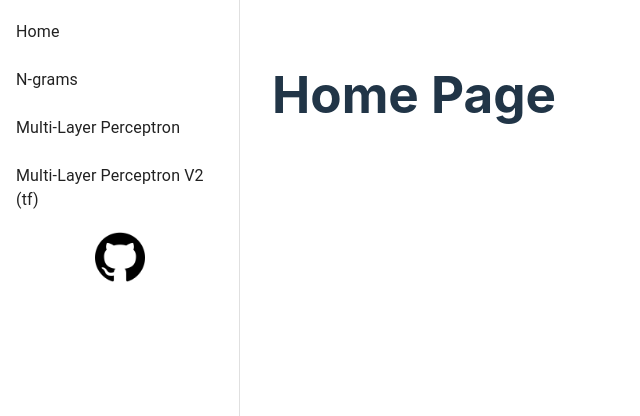
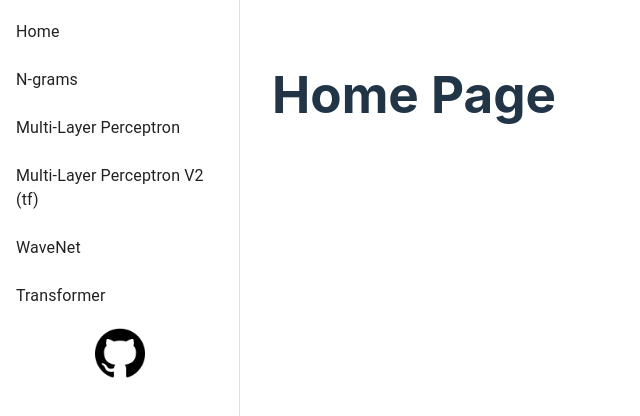
Before and after one commit to Nossonhuebner/SLaMs, a React (Vite) app: page / in a window 1280 px wide. Shown: the top 416 px of the page, without its empty margins (0-640 px from the left). Built offline with nearby package versions, Linux system fonts and the light colour scheme.

Commit message:
Add wavenet + transformer placeholders

```diff
--- a/src/Sidebar.tsx
+++ b/src/Sidebar.tsx
@@ -45,6 +45,16 @@ export function Sidebar() {
               <ListItemText primary="Multi-Layer Perceptron V2 (tf)" />
             </ListItemButton>
           </ListItem>
+          <ListItem disablePadding>
+            <ListItemButton component={Link} to={`wavenet`}>
+              <ListItemText primary="WaveNet" />
+            </ListItemButton>
+          </ListItem>
+          <ListItem disablePadding>
+            <ListItemButton component={Link} to={`transformer`}>
+              <ListItemText primary="Transformer" />
+            </ListItemButton>
+          </ListItem>
       </List>
       <GhLink repositoryLink="https://github.com/Nossonhuebner/SLaMs"/>
     </Drawer>
--- /dev/null
+++ b/src/components/transformer/transformer.tsx
@@ -0,0 +1,9 @@
+function Transformer() {
+    return (
+        <div>
+        <h1>Transformer (under construction)</h1>
+        </div>
+    );
+}
+
+export default Transformer;
--- /dev/null
+++ b/src/components/wavenet/wavenet.tsx
@@ -0,0 +1,9 @@
+function WaveNet() {
+    return (
+        <div>
+        <h1>WaveNet (under construction)</h1>
+        </div>
+    );
+}
+
+export default WaveNet;
```
Also changed, not shown: src/main.tsx (+8 -0 lines).
